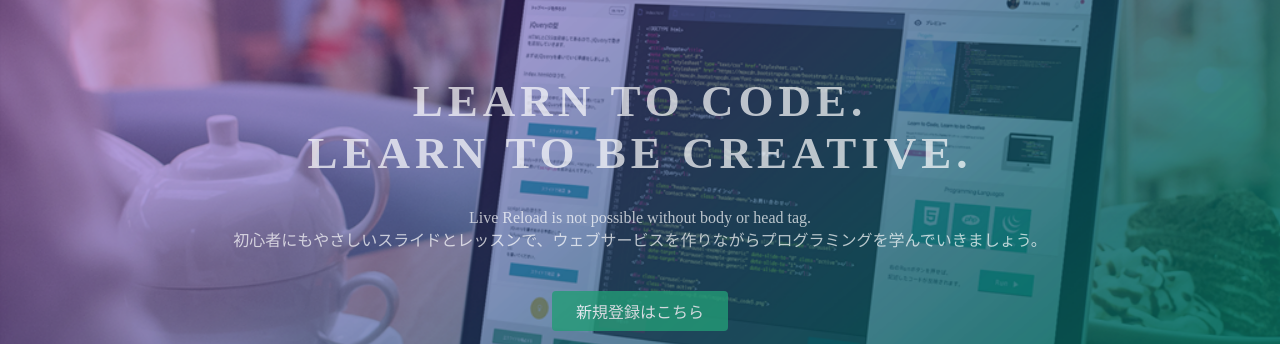
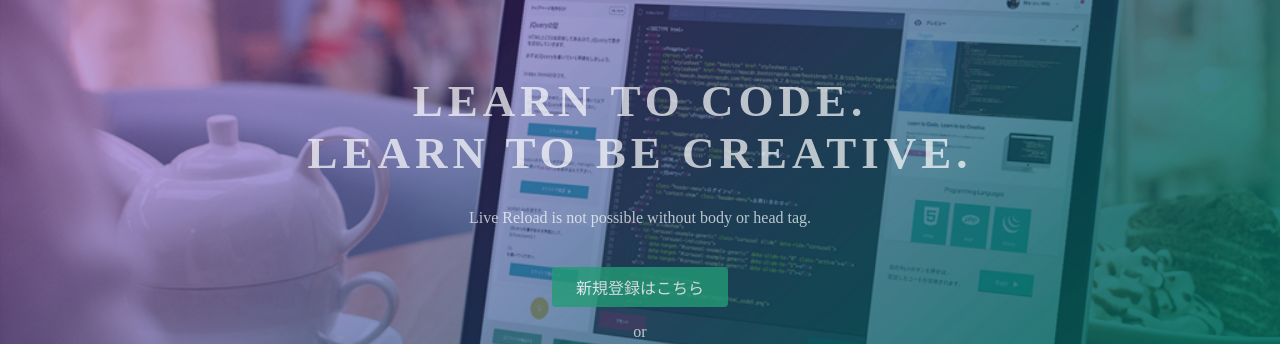
Before and after one commit to turkey505/yd, a plain HTML site: page index.html in a window 1280 px wide. Shown: the part 135-479 px from the top of the page. Drawn offline with Linux system fonts and the light colour scheme.

Commit message:
Update index.html

```diff
--- a/index.html
+++ b/index.html
@@ -24,7 +24,7 @@
   <div class="top-wrapper">
     <div class="container">
       <h1>LEARN TO CODE.<br>LEARN TO BE CREATIVE.</h1>
-      <p>Live Reload is not possible without body or head tag.<br>初心者にもやさしいスライドとレッスンで、ウェブサービスを作りながらプログラミングを学んでいきましょう。</p>
+      <p>Live Reload is not possible without body or head tag.</p>
       <div class="btn-wrapper">
         <a href="#" class="btn signup">新規登録はこちら</a>
         <p>or</p>
```
